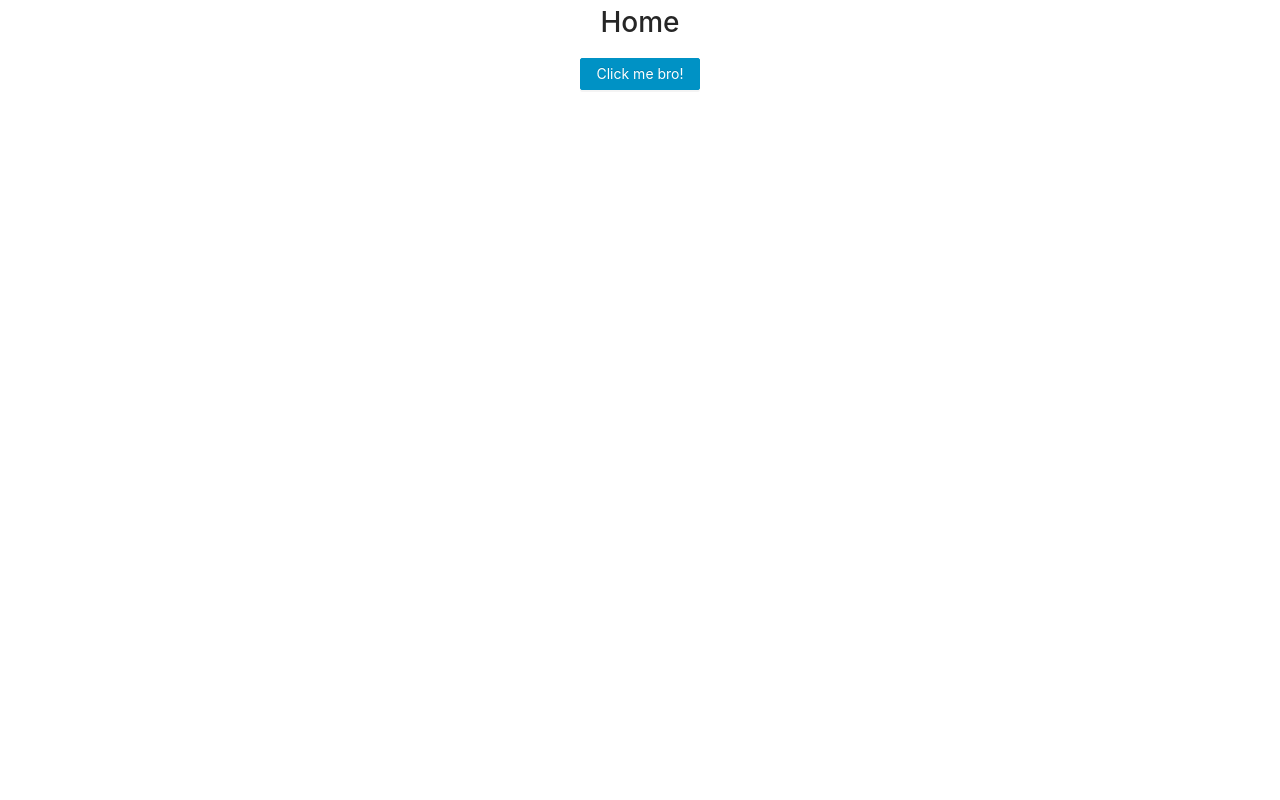
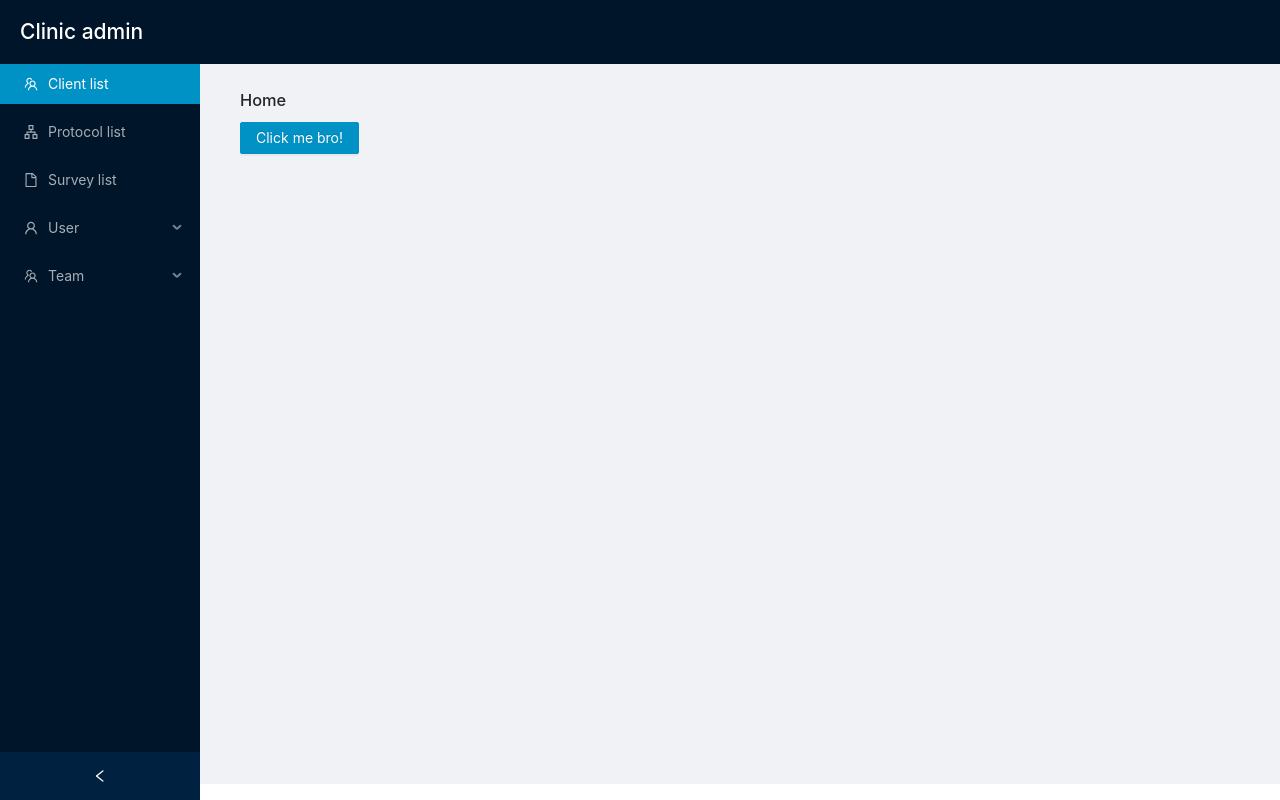
Before and after one commit to webahead14/clinic-admin, a React (Create React App) app: page / in a window 1280 px wide. Built offline with nearby package versions, Linux system fonts and the light colour scheme.

Commit message:
adds the basic admin layout

```diff
--- a/src/App.css
+++ b/src/App.css
@@ -1,38 +1,9 @@
-.App {
-  text-align: center;
+.header {
+  height: 60px;
+  display: flex;
+  align-items: center;
+  position: sticky;
+  background-color: #131921;
+  top: 0;
+  z-index: 100;
 }
-
-.App-logo {
-  height: 40vmin;
-  pointer-events: none;
-}
-
-@media (prefers-reduced-motion: no-preference) {
-  .App-logo {
-    animation: App-logo-spin infinite 20s linear;
-  }
-}
-
-.App-header {
-  background-color: #282c34;
-  min-height: 100vh;
-  display: flex;
-  flex-direction: column;
-  align-items: center;
-  justify-content: center;
-  font-size: calc(10px + 2vmin);
-  color: white;
-}
-
-.App-link {
-  color: #61dafb;
-}
-
-@keyframes App-logo-spin {
-  from {
-    transform: rotate(0deg);
-  }
-  to {
-    transform: rotate(360deg);
-  }
-}
--- a/src/App.jsx
+++ b/src/App.jsx
@@ -1,7 +1,14 @@
 import './App.css';
-import { useEffect } from 'react'
-import { Routes, Route, useLocation } from "react-router-dom";
+import { useEffect, useState } from 'react'
+import { Routes, Route, useLocation, useNavigate } from "react-router-dom";
 import axios from 'axios'
+import { Layout, Menu } from 'antd'
+import {
+  ApartmentOutlined,
+  TeamOutlined,
+  FileOutlined,
+  UserOutlined,
+} from '@ant-design/icons'
 
 import Login from './pages/Login'
 import Home from './pages/Home'
@@ -13,9 +20,13 @@ import AddProtocol from './pages/AddProtocol'
 import ClientPage from './pages/ClientPage'
 import ProtocolPage from './pages/ProtocolPage'
 
+const { Header, Content, Footer, Sider } = Layout
+const { SubMenu } = Menu
 
 function App() {
   const location = useLocation();
+  const navigate = useNavigate()
+  const [collapse, setCollapse] = useState(false)
 
   // Just an axios example
   // useEffect(() => {
@@ -38,8 +49,44 @@ function App() {
   }
 
 
+  // To change the color of the dark mode refer to the craco.config.js file
   return (
-    <div className="App">
+    <Layout dir="ltr">
+      <Header className="header">
+        <div>
+          <h2 style={{ color: 'white', margin: '0 10px 0 -30px' }}>Clinic admin</h2>
+        </div>
+        {/* <Menu theme="dark" mode="horizontal" defaultSelectedKeys={['2']}>
+        <Menu.Item key="1">Tab 1</Menu.Item>
+        <Menu.Item key="2">Tab 2</Menu.Item>
+        <Menu.Item key="3">Tab 3</Menu.Item>
+      </Menu> */}
+      </Header>
+      <Layout className="site-layout" style={{ minHeight: '90vh' }}>
+        {/* <Header className="site-layout-background" style={{ padding: 0 }} /> */}
+        <Sider collapsible collapsed={collapse} onCollapse={setCollapse}>
+          <Menu theme="dark" defaultSelectedKeys={['1']} mode="inline">
+            <Menu.Item key="1" onClick={() => navigate('/clients')} icon={<TeamOutlined />} style={{ marginTop: 0 }}>
+              Client list
+            </Menu.Item>
+            <Menu.Item key="2" onClick={() => navigate('/protocols')} icon={<ApartmentOutlined />}>
+              Protocol list
+            </Menu.Item>
+            <Menu.Item key="3" onClick={() => navigate('/surveys')} icon={<FileOutlined />}>
+              Survey list
+            </Menu.Item>
+            <SubMenu key="sub1" icon={<UserOutlined />} title="User">
+              <Menu.Item key="4">Bill</Menu.Item>
+              <Menu.Item key="5">Alex</Menu.Item>
+            </SubMenu>
+            <SubMenu key="sub2" icon={<TeamOutlined />} title="Team">
+              <Menu.Item key="6">Team 1</Menu.Item>
+              <Menu.Item key="8">Team 2</Menu.Item>
+            </SubMenu>
+          </Menu>
+        </Sider>
+        <Content style={{ margin: '0 16px' }}>
+          <div style={{ padding: 24, minHeight: 360 }}>
             <Routes>
               <Route path="/" element={<Home />} />
               <Route path="/clients" element={<ClientList />} />
@@ -51,7 +98,10 @@ function App() {
               <Route path="/protocol/:id" element={<ProtocolPage />} />
             </Routes>
           </div>
-  );
+        </Content>
+      </Layout>
+    </Layout>
+  )
 }
 
 export default App;
```
Lines whose indentation alone changed are shown as unchanged.
